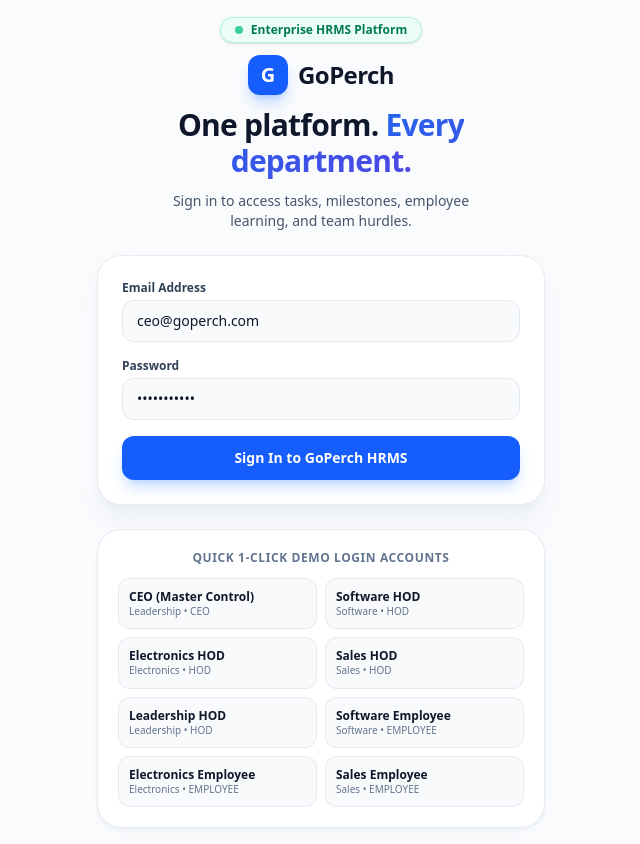
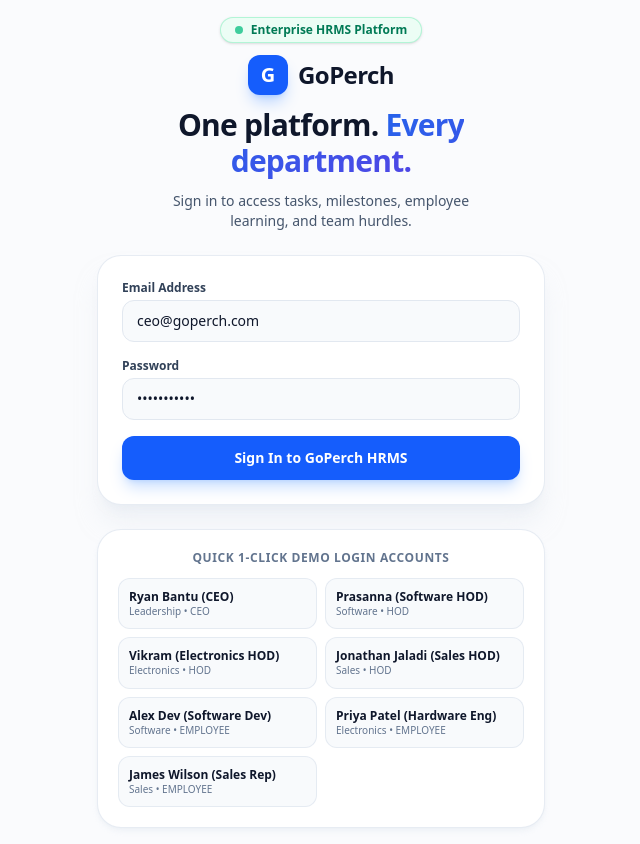
Before and after one commit to Jawknee-builds/goperch-hrms, a Next.js app: page /login in a window 1280 px wide. Shown: the whole page, without its empty margins (319-959 px from the left). Built offline with nearby package versions, Linux system fonts and the light colour scheme.

Commit message:
feat: display official executive & HOD names on demo login cards

```diff
--- a/src/app/login/page.tsx
+++ b/src/app/login/page.tsx
@@ -40,14 +40,13 @@
   };
 
   const demoAccounts = [
-    { label: "CEO (Master Control)", email: "ceo@goperch.com", role: "CEO", dept: "Leadership" },
-    { label: "Software HOD", email: "hod.software@goperch.com", role: "HOD", dept: "Software" },
-    { label: "Electronics HOD", email: "hod.electronics@goperch.com", role: "HOD", dept: "Electronics" },
-    { label: "Sales HOD", email: "hod.sales@goperch.com", role: "HOD", dept: "Sales" },
-    { label: "Leadership HOD", email: "hod.leadership@goperch.com", role: "HOD", dept: "Leadership" },
-    { label: "Software Employee", email: "emp.software@goperch.com", role: "EMPLOYEE", dept: "Software" },
-    { label: "Electronics Employee", email: "emp.electronics@goperch.com", role: "EMPLOYEE", dept: "Electronics" },
-    { label: "Sales Employee", email: "emp.sales@goperch.com", role: "EMPLOYEE", dept: "Sales" },
+    { label: "Ryan Bantu (CEO)", email: "ceo@goperch.com", role: "CEO", dept: "Leadership" },
+    { label: "Prasanna (Software HOD)", email: "hod.software@goperch.com", role: "HOD", dept: "Software" },
+    { label: "Vikram (Electronics HOD)", email: "hod.electronics@goperch.com", role: "HOD", dept: "Electronics" },
+    { label: "Jonathan Jaladi (Sales HOD)", email: "hod.sales@goperch.com", role: "HOD", dept: "Sales" },
+    { label: "Alex Dev (Software Dev)", email: "emp.software@goperch.com", role: "EMPLOYEE", dept: "Software" },
+    { label: "Priya Patel (Hardware Eng)", email: "emp.electronics@goperch.com", role: "EMPLOYEE", dept: "Electronics" },
+    { label: "James Wilson (Sales Rep)", email: "emp.sales@goperch.com", role: "EMPLOYEE", dept: "Sales" },
   ];
 
   return (
```
